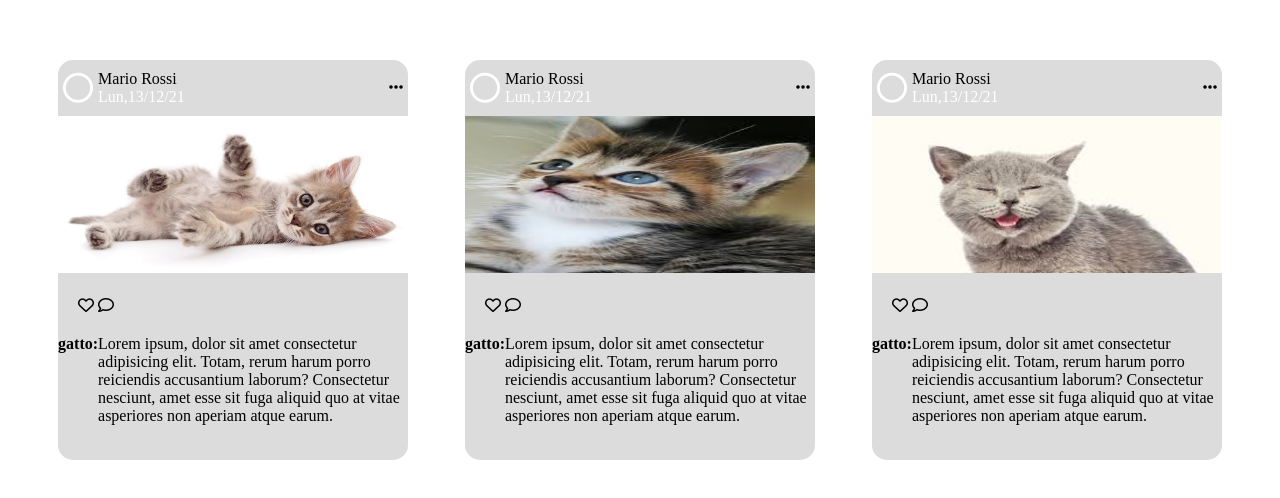
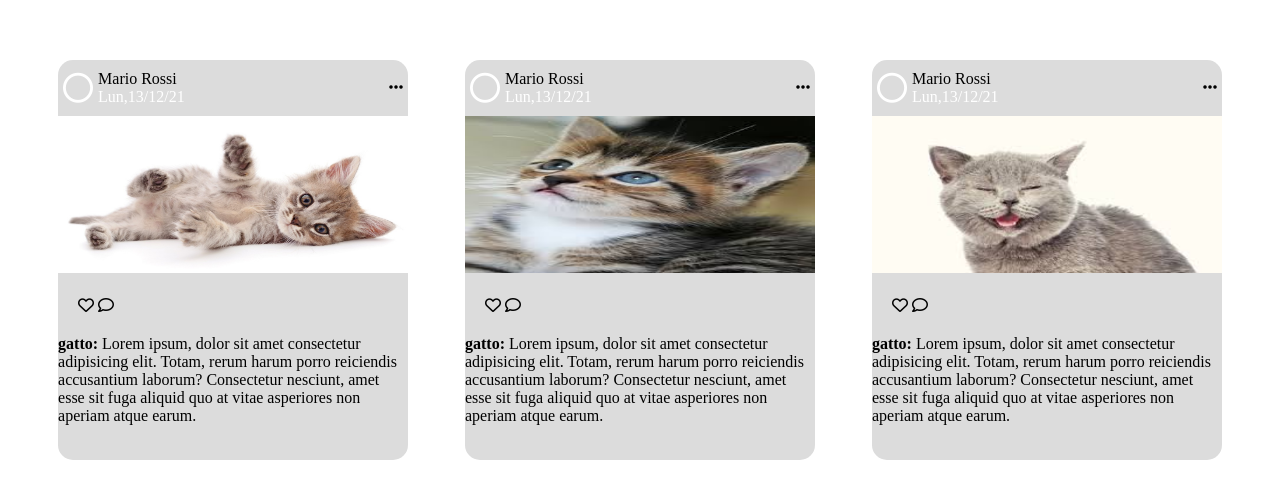
Before and after one commit to EmanueleBraco97/ninth-exercise-CSS, a plain HTML site: page index.html in a window 1280 px wide. Shown: the part 148-646 px from the top of the page. Drawn offline with Linux system fonts and the light colour scheme.

Commit message:
feat: bugfix for html in tag footer

```diff
--- a/index.html
+++ b/index.html
@@ -38,9 +38,7 @@
             </div>
 
             <div class="card-one-footer card-footer">
-                <h4>gatto:</h4>
-                <span>Lorem ipsum, dolor sit amet consectetur adipisicing elit. Totam, rerum harum porro reiciendis accusantium laborum? Consectetur nesciunt, amet esse sit fuga aliquid quo at vitae asperiores non aperiam atque earum.</span>
-
+                <span><strong>gatto:</strong> Lorem ipsum, dolor sit amet consectetur adipisicing elit. Totam, rerum harum porro reiciendis accusantium laborum? Consectetur nesciunt, amet esse sit fuga aliquid quo at vitae asperiores non aperiam atque earum.</span>
             </div>
 
         </div>
@@ -68,8 +66,7 @@
             </div>
 
             <div class="card-two-footer card-footer">
-                <h4>gatto:</h4>
-                <span>Lorem ipsum, dolor sit amet consectetur adipisicing elit. Totam, rerum harum porro reiciendis accusantium laborum? Consectetur nesciunt, amet esse sit fuga aliquid quo at vitae asperiores non aperiam atque earum.</span>
+                <span><strong>gatto:</strong> Lorem ipsum, dolor sit amet consectetur adipisicing elit. Totam, rerum harum porro reiciendis accusantium laborum? Consectetur nesciunt, amet esse sit fuga aliquid quo at vitae asperiores non aperiam atque earum.</span>
             </div>
 
         </div>
@@ -95,8 +92,7 @@
                 </div>
             </div>
             <div class="card-three-footer card-footer">
-                <h4>gatto:</h4>
-                <span>Lorem ipsum, dolor sit amet consectetur adipisicing elit. Totam, rerum harum porro reiciendis accusantium laborum? Consectetur nesciunt, amet esse sit fuga aliquid quo at vitae asperiores non aperiam atque earum.</span>
+                <span><strong>gatto:</strong> Lorem ipsum, dolor sit amet consectetur adipisicing elit. Totam, rerum harum porro reiciendis accusantium laborum? Consectetur nesciunt, amet esse sit fuga aliquid quo at vitae asperiores non aperiam atque earum.</span>
             </div>
         </div>
     </section>
```
